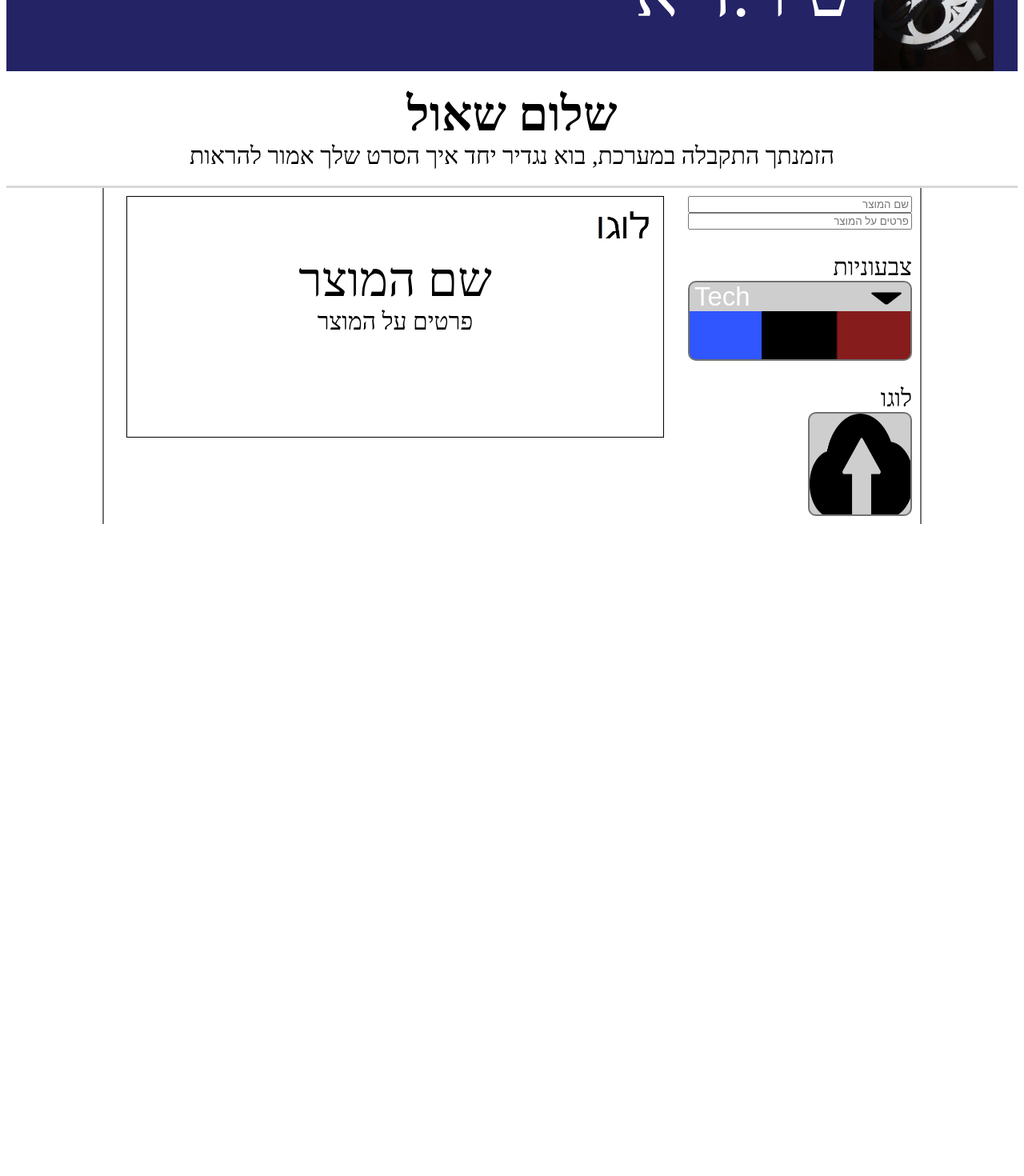
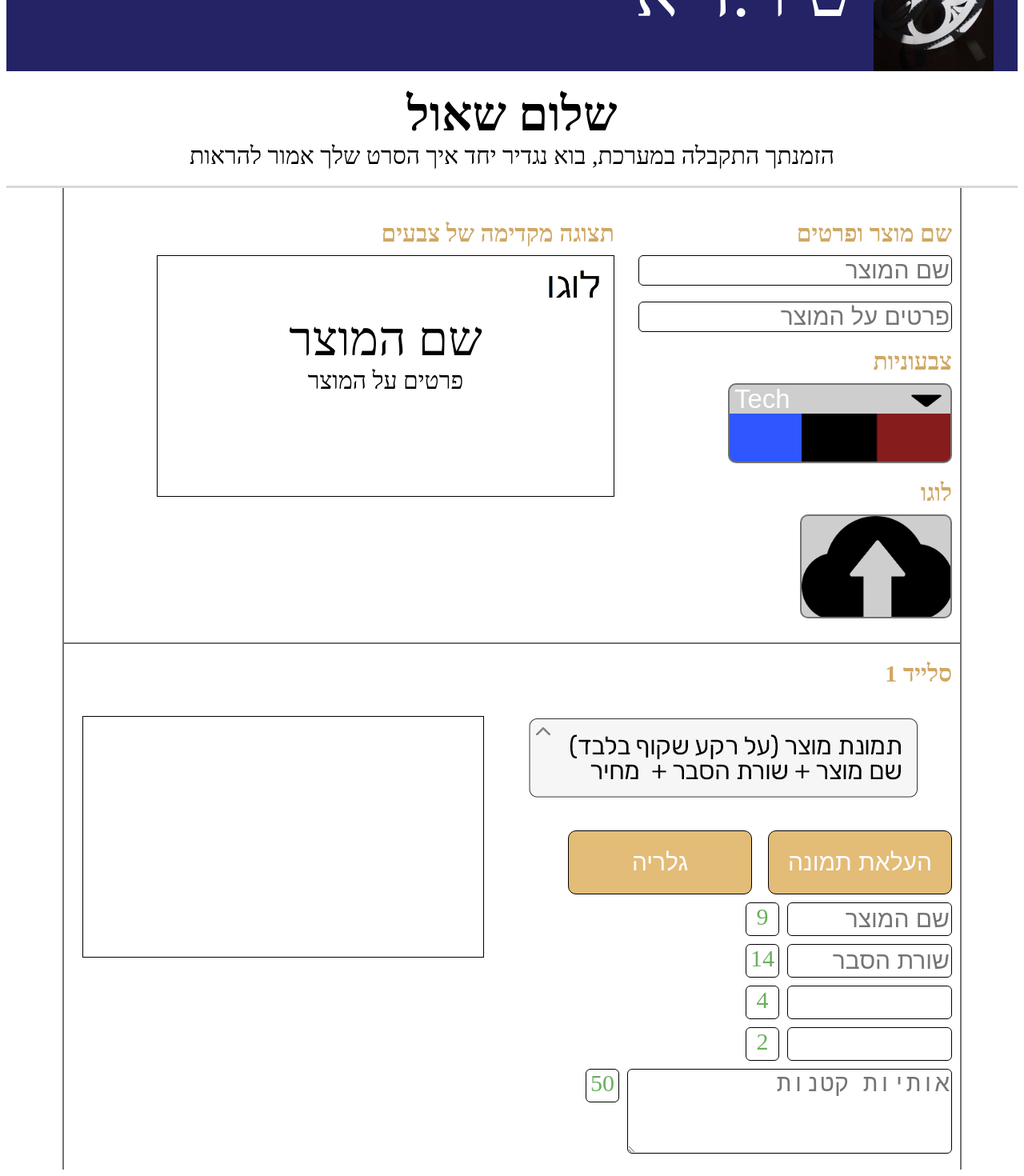
Before and after one commit to shauliperets/MovieMaker, a React (Create React App) app in the folder client/: page / in a window 1280 px wide. Shown: the part 119-1589 px from the top of the page at 80% size. Before the commit the page ends 800 px from the top, so only its background shows below. Built offline with nearby package versions, Linux system fonts and the light colour scheme.

Commit message:
Adding: slide 1

```diff
--- a/client/src/App.js
+++ b/client/src/App.js
@@ -7,6 +7,7 @@ import SelectLogo from "./SelectLogo";
 import Popup from "./Popup";
 import ColorSet from "./ColorSet";
 import UploadFile from "./UploadFile";
+import SlideOne from "./SlideOne";
 
 function App() {
   const [isColorSetPopupOpen, setIsColorSetPopupOpen] = React.useState(false);
@@ -109,6 +110,13 @@ function App() {
           onProductChange={updateProductName}
           onDetailsChange={updateProductDetails}
         ></SelectLogo>
+        <SlideOne
+          logo={logo}
+          productName={productName}
+          productDetails={productDetails}
+          onProductChange={updateProductName}
+          onDetailsChange={updateProductDetails}
+        ></SlideOne>
         <Popup isOpen={isColorSetPopupOpen} onClose={closePopup}>
           <ColorSet name="Tech" onSelect={selectedColorSet}></ColorSet>
           <ColorSet name="Sunset" onSelect={selectedColorSet}></ColorSet>
--- a/client/src/SelectLogo.css
+++ b/client/src/SelectLogo.css
@@ -1,11 +1,18 @@
 .select-logo {
   margin: 0 auto;
-  width: 1000px;
+  width: 1100px;
   display: flex;
   flex-direction: row;
   border-right: 2px solid #737373;
   border-left: 2px solid #737373;
-  padding: 10px;
+  padding: 20px 10px 30px 10px;
+}
+
+.select-logo__title {
+  color: #cfa865;
+  font-size: 30px;
+  padding: 20px 0 10px 0;
+  margin: 0;
 }
 
 .select-logo__buttons {
@@ -14,9 +21,14 @@
   padding-left: 30px;
 }
 
-.select-logo__label {
+.select-logo__textbox {
+  border: 1px solid black;
   font-size: 30px;
-  padding-top: 30px;
+  border-radius: 6px;
+}
+
+.select-logo__textbox-product-name {
+  margin-bottom: 20px;
 }
 
 .select-logo__display {
@@ -80,18 +92,18 @@
   display: flex;
   flex-direction: column;
   border: 1px solid black;
-  width: 670px;
+  width: 570px;
   height: 300px;
 }
 
 .select-logo__upload-button {
   background-image: url("./images/upload-logo.png");
-  background-size: 130px 130px;
+  background-size: 190px 130px;
   background-repeat: no-repeat;
   background-color: #cecece;
   border: 2px solid #737373;
   border-radius: 10px;
-  width: 130px;
+  width: 190px;
   height: 130px;
 }
 
--- a/client/src/SelectLogo.js
+++ b/client/src/SelectLogo.js
@@ -2,8 +2,9 @@ function SelectLogo(props) {
   return (
     <div class="select-logo">
       <div className="select-logo__buttons">
+        <h2 className="select-logo__title">שם מוצר ופרטים</h2>
         <input
-          className="select-logo__product-name"
+          className="select-logo__textbox select-logo__textbox-product-name"
           type="text"
           placeholder="שם המוצר"
           onChange={(event) => {
@@ -12,14 +13,14 @@ function SelectLogo(props) {
         ></input>
 
         <input
-          className="select-logo__product-details"
+          className="select-logo__textbox"
           type="text"
           placeholder="פרטים על המוצר"
           onChange={(event) => {
             props.onDetailsChange(event.target.value);
           }}
         ></input>
-        <label className="select-logo__label">צבעוניות</label>
+        <h2 className="select-logo__title">צבעוניות</h2>
         <button
           class={
             props.isOpen
@@ -30,10 +31,11 @@ function SelectLogo(props) {
         >
           <div className="select-logo__colors-button-text">{props.selectSet}</div>
         </button>
-        <label className="select-logo__label">לוגו</label>
+        <h2 className="select-logo__title">לוגו</h2>
         <button className="select-logo__upload-button" onClick={props.onLoadImage}></button>
       </div>
       <div class="select-logo__display">
+        <h2 className="select-logo__title">תצוגה מקדימה של צבעים</h2>
         <div className="select-logo__presentation">
           {props.logo}
           <label className="select-logo__display-product-name">{props.productName}</label>
--- /dev/null
+++ b/client/src/SlideOne.css
@@ -0,0 +1,91 @@
+.slide-one {
+  display: flex;
+  flex-direction: row;
+  margin: 0 auto;
+  width: 1100px;
+  border-top: 2px solid #737373;
+  border-right: 2px solid #737373;
+  border-left: 2px solid #737373;
+  padding: 20px 10px 10px 10px;
+}
+
+.slide-one__sidebar {
+  display: flex;
+  flex-direction: column;
+}
+
+.slide-one__title {
+  color: #cfa865;
+  font-size: 30px;
+  padding: 0 0 30px 0;
+  margin: 0;
+}
+
+.slide-one__load-image-buttons {
+  display: flex;
+  flex-direction: row;
+  gap: 20px;
+}
+
+.slide-one__button {
+  border-radius: 10px;
+  width: 230px;
+  height: 80px;
+  background-color: #e3bc77;
+  border: 1px solid black;
+  color: white;
+  font-size: 30px;
+}
+
+.slide-one__button:hover {
+  opacity: 0.7;
+}
+
+.slide-one__inputs {
+  padding: 10px 0 0 0;
+}
+
+.slide-one__input-line {
+  display: flex;
+  flex-direction: row;
+  gap: 10px;
+  padding: 0 0 10px 0;
+}
+
+.slide-one__input {
+  font-size: 30px;
+  border-radius: 6px;
+  border: 1px solid black;
+}
+
+.slide-one__input_text {
+  width: 200px;
+}
+
+.slide-one__input_textarea {
+  width: 400px;
+  height: 100px;
+  border: 1px solid black;
+}
+
+.slide-one__label {
+  font-size: 30px;
+  border-radius: 6px;
+  border: 1px solid black;
+  width: 40px;
+  height: 40px;
+  text-align: center;
+  color: #6aaf5f;
+}
+
+.slide-one__display {
+  padding: 70px 0 0 0;
+}
+
+.slide-one__presentation {
+  display: flex;
+  flex-direction: column;
+  border: 1px solid black;
+  width: 500px;
+  height: 300px;
+}
--- /dev/null
+++ b/client/src/SlideOne.js
@@ -0,0 +1,59 @@
+import slideOneDropdown from "./images/slide-1-dropdown.jpg";
+
+function SlideOne() {
+  return (
+    <div className="slide-one">
+      <div className="slide-one__sidebar">
+        <h2 className="slide-one__title">סלייד 1</h2>
+        <img src={slideOneDropdown}></img>
+
+        <div className="slide-one__load-image-buttons">
+          <button className="slide-one__button">העלאת תמונה</button>
+          <button className="slide-one__button">גלריה</button>
+        </div>
+        <div className="slide-one__inputs">
+          <div className="slide-one__input-line">
+            <input placeholder="שם המוצר" className="slide-one__input slide-one__input_text" type="text"></input>
+            <label className="slide-one__label" type="text">
+              9
+            </label>
+          </div>
+          <div className="slide-one__input-line">
+            <input placeholder="שורת הסבר" className="slide-one__input slide-one__input_text" type="text"></input>
+            <label className="slide-one__label" type="text">
+              14
+            </label>
+          </div>
+          <div className="slide-one__input-line">
+            <input className="slide-one__input slide-one__input_text" type="text"></input>
+            <label className="slide-one__label" type="text">
+              4
+            </label>
+          </div>
+          <div className="slide-one__input-line">
+            <input className="slide-one__input slide-one__input_text" type="text"></input>
+            <label className="slide-one__label" type="text">
+              2
+            </label>
+          </div>
+          <div className="slide-one__input-line">
+            <textarea
+              placeholder="אותיות קטנות"
+              cols="10"
+              rows="10"
+              className="slide-one__input slide-one__input_textarea"
+            ></textarea>
+            <label className="slide-one__label" type="text">
+              50
+            </label>
+          </div>
+        </div>
+      </div>
+      <div className="slide-one__display">
+        <div className="slide-one__presentation"></div>
+      </div>
+    </div>
+  );
+}
+
+export default SlideOne;
--- a/client/src/index.css
+++ b/client/src/index.css
@@ -5,3 +5,4 @@
 @import url(Popup.css);
 @import url(ColorSet.css);
 @import url(UploadFile.css);
+@import url(SlideOne.css);
```
Also changed, not shown: client/src/images/slide-1-dropdown.jpg (added), 1 other file (tests, documents, lock files or other folders).
